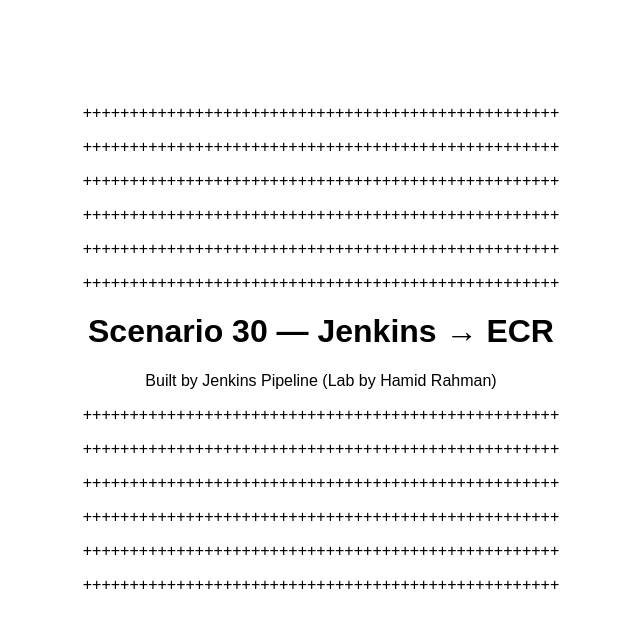
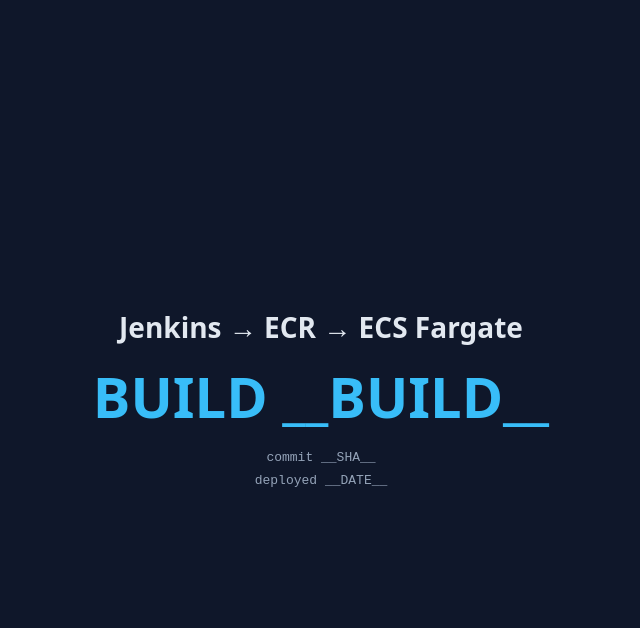
Before and after one commit to HamidRahman/sherdil_lab1, a plain HTML site: page index.html in a window 1280 px wide. Shown: the whole page, without its empty margins (319-959 px from the left). Drawn offline with Linux system fonts and the light colour scheme.

Commit message:
Add Fargate scenario HTML structure
Added new HTML structure for Fargate scenario with styling.

```diff
--- a/index.html
+++ b/index.html
@@ -1,21 +1,24 @@
 <!DOCTYPE html>
-<html>
-  <head>
-    <title> Scenario 30 Lab</title>
-  </head>
-  <body style="font-family:sans-serif;text-align:center;padding-top:80px">
-       <p>+++++++++++++++++++++++++++++++++++++++++++++++++++</p>
-       <p>+++++++++++++++++++++++++++++++++++++++++++++++++++</p>
-       <p>+++++++++++++++++++++++++++++++++++++++++++++++++++</p>
-       <p>+++++++++++++++++++++++++++++++++++++++++++++++++++</p>
-       <p>+++++++++++++++++++++++++++++++++++++++++++++++++++</p>
-       <p>+++++++++++++++++++++++++++++++++++++++++++++++++++</p>
-          <h1>Scenario 30 — Jenkins → ECR</h1><p>Built by Jenkins Pipeline (Lab by Hamid Rahman)</p>
-       <p>+++++++++++++++++++++++++++++++++++++++++++++++++++</p>
-       <p>+++++++++++++++++++++++++++++++++++++++++++++++++++</p>
-       <p>+++++++++++++++++++++++++++++++++++++++++++++++++++</p>
-       <p>+++++++++++++++++++++++++++++++++++++++++++++++++++</p>
-       <p>+++++++++++++++++++++++++++++++++++++++++++++++++++</p>
-       <p>+++++++++++++++++++++++++++++++++++++++++++++++++++</p>
-
-</body></html>
+<html lang="en">
+<head>
+  <meta charset="utf-8">
+  <title>Scenario 30 — Fargate</title>
+  <style>
+    body{font-family:system-ui,sans-serif;display:grid;place-items:center;
+         height:100vh;margin:0;background:#0f172a;color:#e2e8f0;text-align:center}
+    h1{font-size:28px;margin:0 0 8px}
+    .v{font-size:56px;font-weight:700;color:#38bdf8;margin:12px 0}
+    .m{font-family:monospace;font-size:13px;color:#94a3b8;line-height:1.8}
+  </style>
+</head>
+<body>
+  <div>
+    <h1>Jenkins → ECR → ECS Fargate</h1>
+    <div class="v">BUILD __BUILD__</div>
+    <div class="m">
+      commit __SHA__<br>
+      deployed __DATE__
+    </div>
+  </div>
+</body>
+</html>
```
